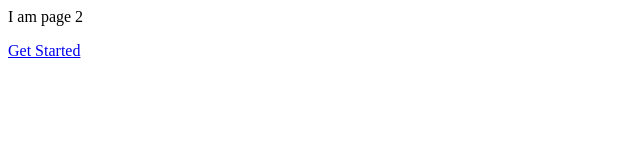
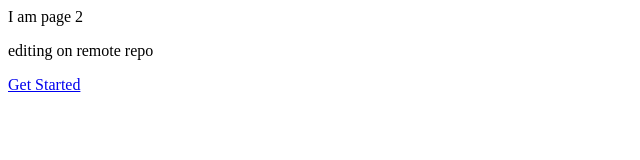
Before and after one commit to damsman10/stutern-git, a plain HTML site: page page2.html in a window 1280 px wide. Shown: the whole page, without its empty margins (0-640 px from the left). Drawn offline with Linux system fonts and the light colour scheme.

Commit message:
Update page2.html

```diff
--- a/page2.html
+++ b/page2.html
@@ -6,6 +6,8 @@
 <body>
     <p> I am page 2</p>
 
+    <p> editing on remote repo </p>
+
     <a href="getstarted.html">Get Started</a>
 </body>
 
```
